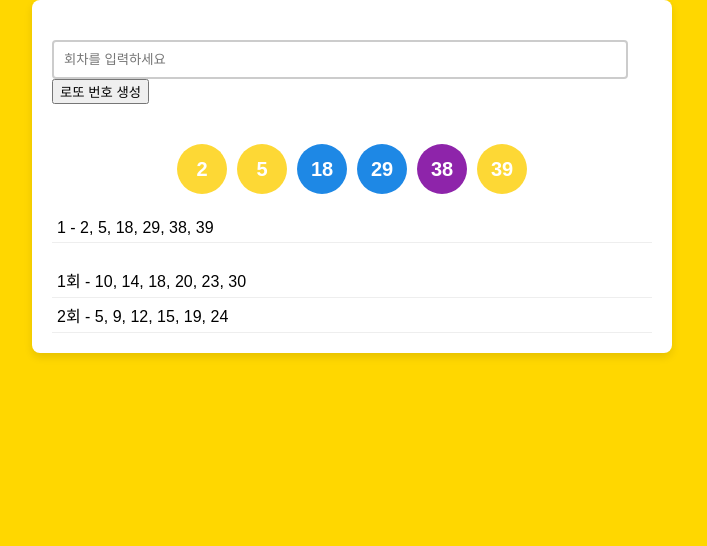
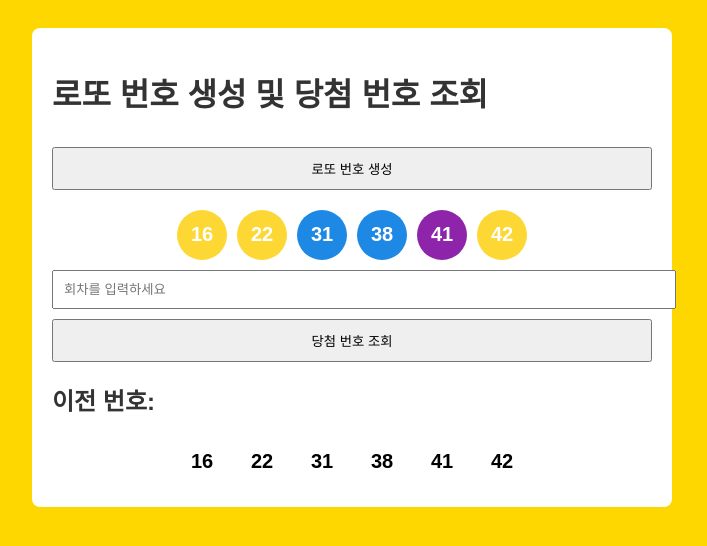
Before and after one commit to minwoonggi1/lotto-test, a plain HTML site: page index.html in a window 1280 px wide. Both pictures are taken after a click on the button "로또 번호 생성". Shown: the whole page, without its empty margins (288-995 px from the left). Drawn offline with Linux system fonts and the light colour scheme.

Commit message:
Update index.html

```diff
--- a/index.html
+++ b/index.html
@@ -2,31 +2,32 @@
 <html lang="ko">
 <head>
     <meta charset="UTF-8">
-    <title>로또 번호 생성기</title>
+    <title>로또 번호 생성 및 조회</title>
     <style>
         body {
             font-family: Arial, sans-serif;
+            padding: 20px;
             background-color: #FFD700; /* 짙은 노란색 배경 */
-            margin: 0;
-            padding: 0;
-            display: flex;
-            flex-direction: column;
-            align-items: center;
-            height: 100vh;
+            color: #333;
         }
         .container {
-            background-color: white; /* 내용이 있는 부분은 하얀색으로 */
+            background-color: white; /* 내용 배경은 하얀색 */
             padding: 20px;
             border-radius: 8px;
-            box-shadow: 0 4px 8px rgba(0,0,0,0.1);
-            width: 90%;
             max-width: 600px;
+            margin: auto;
         }
-        #lottoNumbers {
+        input, button {
+            margin-top: 10px;
+            padding: 10px;
+            width: 100%;
+        }
+        #lottoNumbers, #history {
             display: flex;
+            flex-wrap: wrap;
+            justify-content: center;
             gap: 10px;
-            margin-top: 40px; /* 번호와 버튼 사이 간격 조정 */
-            justify-content: center;
+            margin-top: 20px;
         }
         .number {
             width: 50px;
@@ -38,104 +39,74 @@
             font-size: 20px;
             font-weight: bold;
             color: white;
-            background-color: #fdd835; /* 번호 배경색 */
+            background-color: #fdd835; /* 번호 색상은 랜덤으로 설정 */
         }
-        input[type="text"] {
-            margin-top: 20px;
-            padding: 10px;
-            width: calc(100% - 24px);
-            box-sizing: border-box; /* 입력 창 크기 조정 */
-            border: 2px solid #ccc;
-            border-radius: 4px;
-        }
-        #winningNumbers, #history {
-            width: 100%;
-            margin-top: 20px;
-        }
-        .winning-entry, .history-entry {
-            padding: 5px;
-            border-bottom: 1px solid #eee;
+        .history-number {
+            color: black; /* 이전 번호의 텍스트 색상을 검정색으로 설정 */
+            background-color: #fff; /* 이전 번호 배경색을 하얀색으로 설정 */
         }
     </style>
 </head>
 <body>
     <div class="container">
-        <input type="text" id="searchInput" placeholder="회차를 입력하세요">
-        <button onclick="generateLottoNumbers()">로또 번호 생성</button>
+        <h1>로또 번호 생성 및 당첨 번호 조회</h1>
+        <button onclick="generateRandomNumbers()">로또 번호 생성</button>
         <div id="lottoNumbers"></div>
+        <input type="number" id="drawNumber" placeholder="회차를 입력하세요">
+        <button onclick="fetchLottoData()">당첨 번호 조회</button>
+        <div id="lottoResult"></div>
+        <h2>이전 번호:</h2>
         <div id="history"></div>
-        <div id="winningNumbers"></div>
     </div>
+
     <script>
-        let count = 0;
-        const winningNumbers = {
-            1: [10, 14, 18, 20, 23, 30],
-            2: [5, 9, 12, 15, 19, 24],
-            // 추가 회차와 당첨 번호
-        };
-
-        function generateLottoNumbers() {
+        function generateRandomNumbers() {
             const colors = ['#fdd835', '#e53935', '#1e88e5', '#43a047', '#fb8c00', '#8e24aa'];
-            const lottoNumbers = new Set();
-            while (lottoNumbers.size < 6) {
-                lottoNumbers.add(Math.floor(Math.random() * 45) + 1);
+            const numbers = new Set();
+            while (numbers.size < 6) {
+                numbers.add(Math.floor(Math.random() * 45) + 1);
             }
-            const sortedNumbers = Array.from(lottoNumbers).sort((a, b) => a - b);
-            const numbersContainer = document.getElementById('lottoNumbers');
-            numbersContainer.innerHTML = '';
-            sortedNumbers.forEach(number => {
-                const numberElement = document.createElement('div');
-                numberElement.classList.add('number');
-                numberElement.textContent = number;
-                numberElement.style.backgroundColor = colors[Math.floor(Math.random() * colors.length)];
-                numbersContainer.appendChild(numberElement);
+            const numbersArray = Array.from(numbers).sort((a, b) => a - b);
+            const container = document.getElementById('lottoNumbers');
+            container.innerHTML = ''; // Clear the current numbers display
+            numbersArray.forEach(number => {
+                const numberDiv = document.createElement('div');
+                numberDiv.className = 'number';
+                numberDiv.textContent = number;
+                numberDiv.style.backgroundColor = colors[Math.floor(Math.random() * colors.length)];
+                container.appendChild(numberDiv);
             });
-            recordHistory(sortedNumbers);
+            recordHistory(numbersArray);
         }
 
         function recordHistory(numbers) {
-            count++;
             const historyContainer = document.getElementById('history');
-            const entry = document.createElement('div');
-            entry.classList.add('history-entry');
-            entry.textContent = count + ' - ' + numbers.join(', ');
-            historyContainer.appendChild(entry);
+            numbers.forEach(number => {
+                const numberDiv = document.createElement('div');
+                numberDiv.className = 'number history-number';
+                numberDiv.textContent = number;
+                historyContainer.appendChild(numberDiv);
+            });
         }
 
-        function displayWinningNumbers() {
-            const numbersContainer = document.getElementById('winningNumbers');
-            for (let draw in winningNumbers) {
-                const entry = document.createElement('div');
-                entry.classList.add('winning-entry');
-                entry.textContent = draw + '회 - ' + winningNumbers[draw].join(', ');
-                numbersContainer.appendChild(entry);
-            }
-        }
-
-        document.addEventListener('DOMContentLoaded', function() {
-            displayWinningNumbers(); // 페이지 로드 시 모든 회차 당첨 번호를 표시
-            document.getElementById('searchInput').addEventListener('keyup', function(event) {
-                if (event.key === 'Enter') {
-                    searchWinningNumbers(); // 엔터 키 입력 시 검색 실행
+        function fetchLottoData() {
+            const drawNumber = document.getElementById('drawNumber').value;
+            const url = `https://www.dhlottery.co.kr/common.do?method=getLottoNumber&drwNo=${drawNumber}`;
+            fetch(url)
+            .then(response => response.json())
+            .then(data => {
+                if (data.returnValue === 'success') {
+                    const numbers = [data.drwtNo1, data.drwtNo2, data.drwtNo3, data.drwtNo4, data.drwtNo5, data.drwtNo6];
+                    const bonusNumber = data.bnusNo;
+                    document.getElementById('lottoResult').textContent = `당첨 번호: ${numbers.join(', ')} + 보너스: ${bonusNumber}`;
+                } else {
+                    document.getElementById('lottoResult').textContent = '로또 정보를 가져올 수 없습니다.';
                 }
+            })
+            .catch(error => {
+                console.error('Error:', error);
+                document.getElementById('lottoResult').textContent = '로또 정보를 가져오는 중 오류가 발생했습니다.';
             });
-        });
-
-        function searchWinningNumbers() {
-            const draw = document.getElementById('searchInput').value.trim();
-            const numbersContainer = document.getElementById('winningNumbers');
-            numbersContainer.innerHTML = ''; // 이전 검색 결과 지우기
-            if (winningNumbers[draw]) {
-                const entry = document.createElement('div');
-                entry.classList.add('winning-entry');
-                entry.textContent = draw + '회 - ' + winningNumbers[draw].join(', ');
-                numbersContainer.appendChild(entry);
-            } else {
-                const entry = document.createElement('div');
-                entry.classList.add('winning-entry');
-                entry.textContent = '해당 회차의 정보를 찾을 수 없습니다.';
-                numbersContainer.appendChild(entry);
-            }
         }
     </script>
 </body>
```
